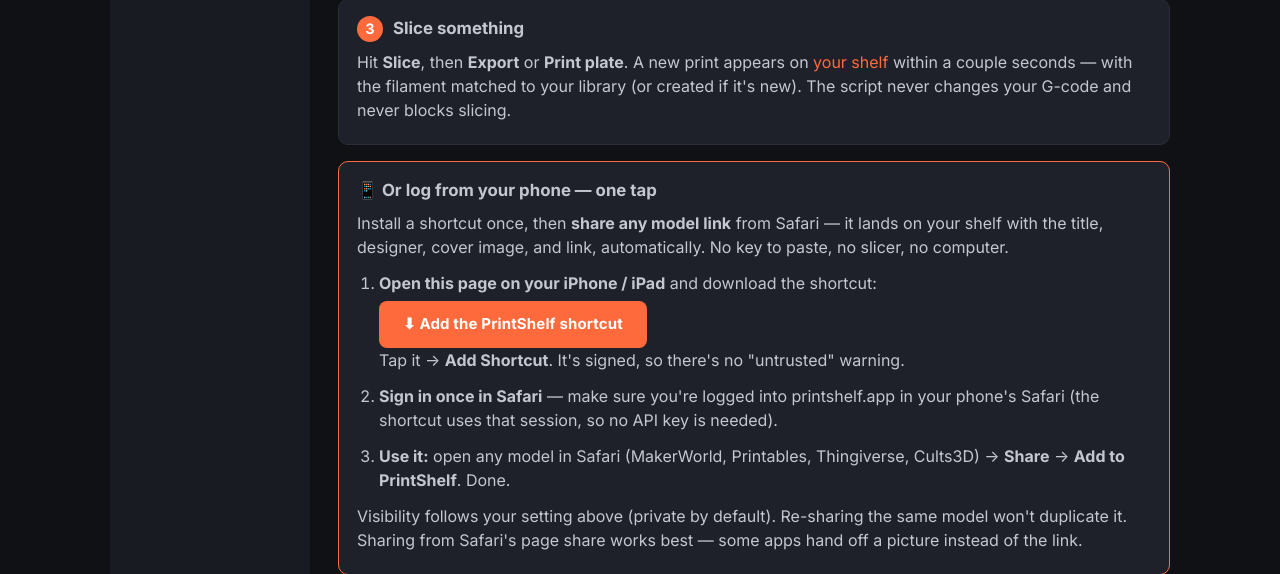
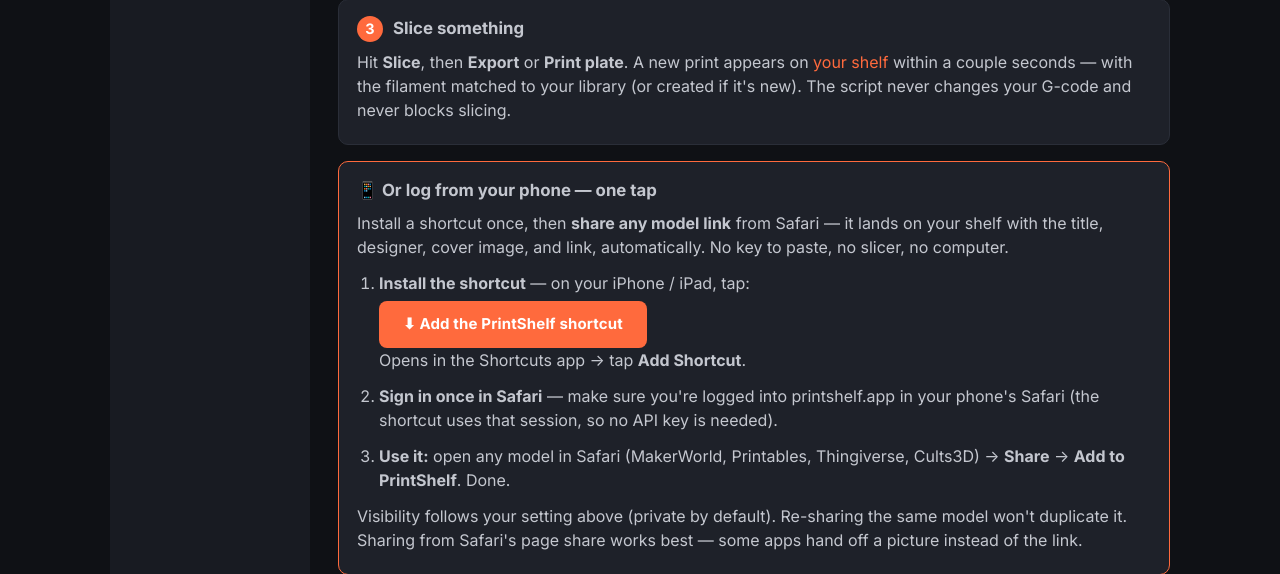
Before and after one commit to superseriousseller/printshelf, a FastAPI app: template backend/templates/dashboard/connect.html in a window 1280 px wide. Shown: the part 960-1534 px from the top of the page. Run offline with FastAPI, Linux system fonts and the light colour scheme; the template is opened without the code that fills it, so the values that code supplies are empty; some libraries are stand-ins or nearby versions.

Commit message:
feat(connect): install shortcut via verified iCloud link (seamless one-tap)

```diff
--- a/backend/templates/dashboard/connect.html
+++ b/backend/templates/dashboard/connect.html
@@ -48,9 +48,9 @@
     <h2>📱 Or log from your phone — one tap</h2>
     <p>Install a shortcut once, then <strong>share any model link</strong> from Safari — it lands on your shelf with the title, designer, cover image, and link, automatically. No key to paste, no slicer, no computer.</p>
     <ol style="padding-left:22px; margin:10px 0 4px">
-        <li style="margin:12px 0"><strong>Open this page on your iPhone / iPad</strong> and download the shortcut:<br>
-            <a href="/dashboard/connect/PrintShelf.shortcut" class="btn-primary" style="margin-top:6px">⬇ Add the PrintShelf shortcut</a>
-            <br><span class="hint">Tap it → <strong>Add Shortcut</strong>. It's signed, so there's no "untrusted" warning.</span>
+        <li style="margin:12px 0"><strong>Install the shortcut</strong> — on your iPhone / iPad, tap:<br>
+            <a href="https://www.icloud.com/shortcuts/d91a2998872841bd87fe990d755f7920" class="btn-primary" target="_blank" rel="noopener" style="margin-top:6px">⬇ Add the PrintShelf shortcut</a>
+            <br><span class="hint">Opens in the Shortcuts app → tap <strong>Add Shortcut</strong>.</span>
         </li>
         <li style="margin:12px 0"><strong>Sign in once in Safari</strong> — make sure you're logged into printshelf.app in your phone's Safari (the shortcut uses that session, so no API key is needed).</li>
         <li style="margin:12px 0"><strong>Use it:</strong> open any model in Safari (MakerWorld, Printables, Thingiverse, Cults3D) → <strong>Share</strong> → <strong>Add to PrintShelf</strong>. Done.</li>
```
